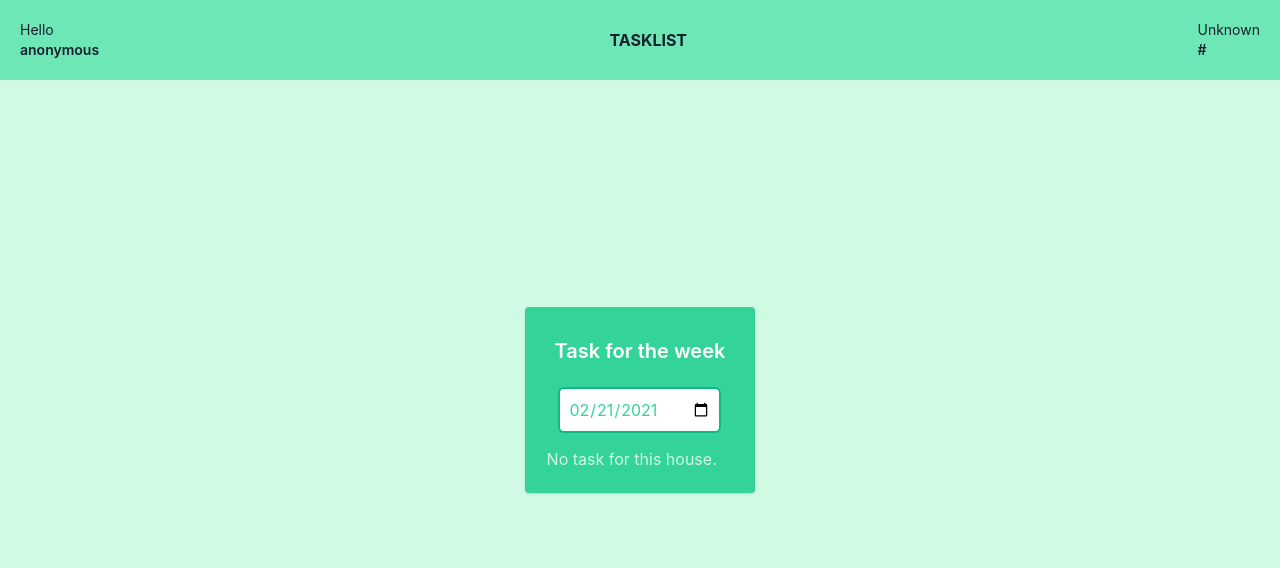
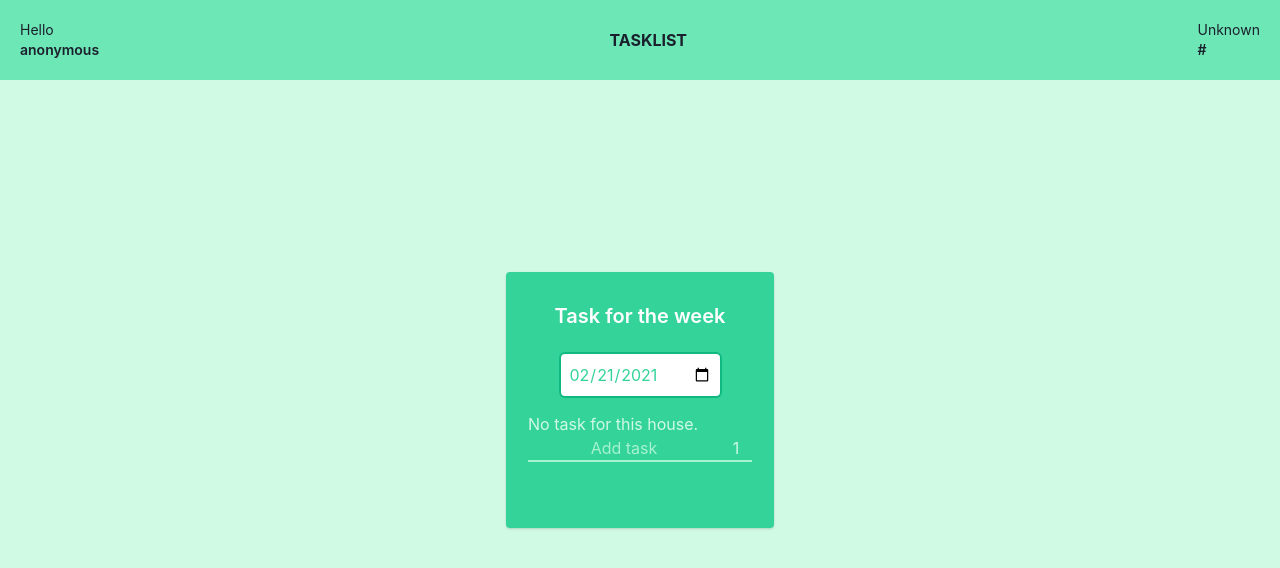
Before and after one commit to Damiaou/next-task, a Next.js app: page /TaskList/TaskList in a window 1280 px wide. Shown: the top 568 px of the page. Built offline with nearby package versions, Linux system fonts and the light colour scheme.

Commit message:
Create task

```diff
--- a/components/Icons.jsx
+++ b/components/Icons.jsx
@@ -48,4 +48,28 @@ const Setting = ({ width = '20', height = '20', className }) => {
 	);
 };
 
-export { Plus, Setting };
+/**
+ * Display a Fire icon from Heroicons
+ * @param {string} width widht
+ * @param {string} height height
+ */
+const Fire = ({ width = '20', height = '20', className }) => {
+	return (
+		<svg
+			xmlns="http://www.w3.org/2000/svg"
+			viewBox="0 0 20 20"
+			fill="currentColor"
+			width={width}
+			height={height}
+			className={className}
+		>
+			<path
+				fillRule="evenodd"
+				d="M12.395 2.553a1 1 0 00-1.45-.385c-.345.23-.614.558-.822.88-.214.33-.403.713-.57 1.116-.334.804-.614 1.768-.84 2.734a31.365 31.365 0 00-.613 3.58 2.64 2.64 0 01-.945-1.067c-.328-.68-.398-1.534-.398-2.654A1 1 0 005.05 6.05 6.981 6.981 0 003 11a7 7 0 1011.95-4.95c-.592-.591-.98-.985-1.348-1.467-.363-.476-.724-1.063-1.207-2.03zM12.12 15.12A3 3 0 017 13s.879.5 2.5.5c0-1 .5-4 1.25-4.5.5 1 .786 1.293 1.371 1.879A2.99 2.99 0 0113 13a2.99 2.99 0 01-.879 2.121z"
+				clipRule="evenodd"
+			/>
+		</svg>
+	);
+};
+
+export { Plus, Setting, Fire };
--- a/components/Task.jsx
+++ b/components/Task.jsx
@@ -2,28 +2,27 @@ import { useState, useEffect } from 'react';
 import axios from 'axios';
 import * as Icons from 'components/Icons';
 import { useRouter } from 'next/router';
+import { Fire } from './Icons';
 
 const Task = ({ task }) => {
-	const router = useRouter();
 	console.log('Task component render');
 	// I need the history for a task, we display it
 	const [history, setHistory] = useState([]);
 	const [clicked, setClicked] = useState(false);
+	const [reload, setReload] = useState(false);
 	useEffect(() => {
 		axios
 			.post(`https://young-ravine-65632.herokuapp.com/historyForTask`, {
 				task: task.id,
 			})
 			.then((response) => {
+				console.log('history', response.data);
 				setHistory(response.data);
-				if (!response.data.length) {
-					setHistory(['No history for the week']);
-				}
 			});
-	}, []);
+	}, [reload]);
 
-	const clickHandler = (e) => {
-		setClicked(true);
+	const clickHandler = () => {
+		setClicked(!clicked);
 	};
 
 	/**
@@ -31,6 +30,7 @@ const Task = ({ task }) => {
 	 * @param {object} task Task object
 	 */
 	const addHistory = async (task) => {
+		if (history.length < task.repeat) {
 			axios
 				.post(`https://young-ravine-65632.herokuapp.com/history`, {
 					id_user: JSON.parse(localStorage.getItem('user')).id,
@@ -40,18 +40,22 @@ const Task = ({ task }) => {
 				.then((response) => {
 					console.log('Create history response', response.data);
 				});
+		} else {
+			alert(`Update the task if you need to make it more than ${task.repeat} times`);
+		}
 	};
 
 	const historyhandler = (e) => {
 		e.stopPropagation();
 		addHistory(task);
 		setClicked(false);
+		setReload(!reload);
 	};
 
 	return (
 		<>
 			<div
-				onClick={!clicked ? clickHandler : undefined}
+				onClick={clickHandler}
 				className="border-t-2 border-green-200 transition duration-500 ease-in-out bg-green-100 text-green-700 p-2  shadow hover:shadow-lg hover:bg-green-200"
 			>
 				{clicked ? (
@@ -67,10 +71,19 @@ const Task = ({ task }) => {
 					</div>
 				) : (
 					<div className="flex flex-row justify-between divide-x-2 divide-green-200  cursor-pointer">
-						<span key={task.id}>&#9679; {task.label}</span>
+						<span key={task.id} className="font-semibold">
+							{task.label}
+						</span>
 
 						<span className="ml-2">
-							&nbsp;{history.length}/{task.repeat}
+							&nbsp;
+							{history.length / task.repeat === 1 ? (
+								<span>
+									<Fire className="inline" />
+								</span>
+							) : (
+								`${history.length}/${task.repeat}`
+							)}
 						</span>
 					</div>
 				)}
--- a/pages/TaskList/TaskList.jsx
+++ b/pages/TaskList/TaskList.jsx
@@ -6,6 +6,8 @@ import Card from 'components/Card';
 import Task from 'components/Task';
 import useSWR from 'swr';
 import { format } from 'date-fns';
+import Button from 'components/Button';
+import axios from 'axios';
 
 const TaskList = () => {
 	const [user, setUser] = useLocalStorage('user');
@@ -22,6 +24,44 @@ const TaskList = () => {
 	if (tasks !== data) {
 		setTasks(data);
 	}
+
+	const [newTask, setNewTask] = useState({ label: '', repeat: 1 });
+	const [taskToAdd, setTaskToAdd] = useState(false);
+
+	useEffect(() => {
+		if (newTask.label && newTask.repeat) {
+			setTaskToAdd(true);
+		} else {
+			setTaskToAdd(false);
+		}
+	}, [newTask]);
+
+	const changeTaskLabel = (e) => {
+		console.log(e.target.value);
+		setNewTask({ repeat: newTask.repeat, label: e.target.value });
+	};
+
+	const changeTaskRepeat = (e) => {
+		console.log(e.target.value);
+		setNewTask({ label: newTask.label, repeat: e.target.value });
+	};
+
+	const saveTask = (e) => {
+		e.preventDefault();
+		axios
+			.post(`https://young-ravine-65632.herokuapp.com/task`, {
+				home_hash: home.hash,
+				label: newTask.label,
+				repeat: newTask.repeat,
+			})
+			.then((response) => {
+				console.log(response.data);
+				setNewTask({ label: '', repeat: 1 });
+			});
+		console.log('Saving !');
+	};
+
+	const displayAdd = !taskToAdd ? 'invisible' : undefined;
 
 	return (
 		<>
@@ -45,6 +85,30 @@ const TaskList = () => {
 					<div>
 						<div className="divide-green-300 rounded space-y-3">
 							{tasks ? tasks.map((t) => <Task key={t.id} task={t} />) : 'No task for this house.'}
+							<form onSubmit={(e) => saveTask(e)}>
+								<div>
+									<input
+										minlength="4"
+										onChange={(e) => changeTaskLabel(e)}
+										value={newTask.label}
+										placeholder="Add task"
+										type="text"
+										className="w-48 bg-transparent focus:border-pink-200 outline-none text-center border-b-2 border-green-200  placeholder-green-200"
+									/>
+									<input
+										onChange={(e) => changeTaskRepeat(e)}
+										placeholder="Repetition"
+										value={newTask.repeat}
+										type="number"
+										name="repeat"
+										id="repeat"
+										className="w-8 bg-transparent focus:border-pink-200 outline-none text-center border-b-2 border-green-200  placeholder-green-300"
+									/>
+								</div>
+								<div className={`transition duration-500 ease-in-out ${displayAdd}`}>
+									<Button className="w-full mt-4">Save</Button>
+								</div>
+							</form>
 						</div>
 					</div>
 				</Card>
--- a/pages/index.js
+++ b/pages/index.js
@@ -7,7 +7,9 @@ export default function Home() {
 	const router = useRouter();
 
 	const [user, setUser] = useLocalStorage('user');
+	// Update user in localstorage
 	const [home, setHome] = useLocalStorage('home');
+	// Update Home in localstorage
 
 	useEffect(() => {
 		console.log('user in index', user);
```
Lines whose indentation alone changed are shown as unchanged.
